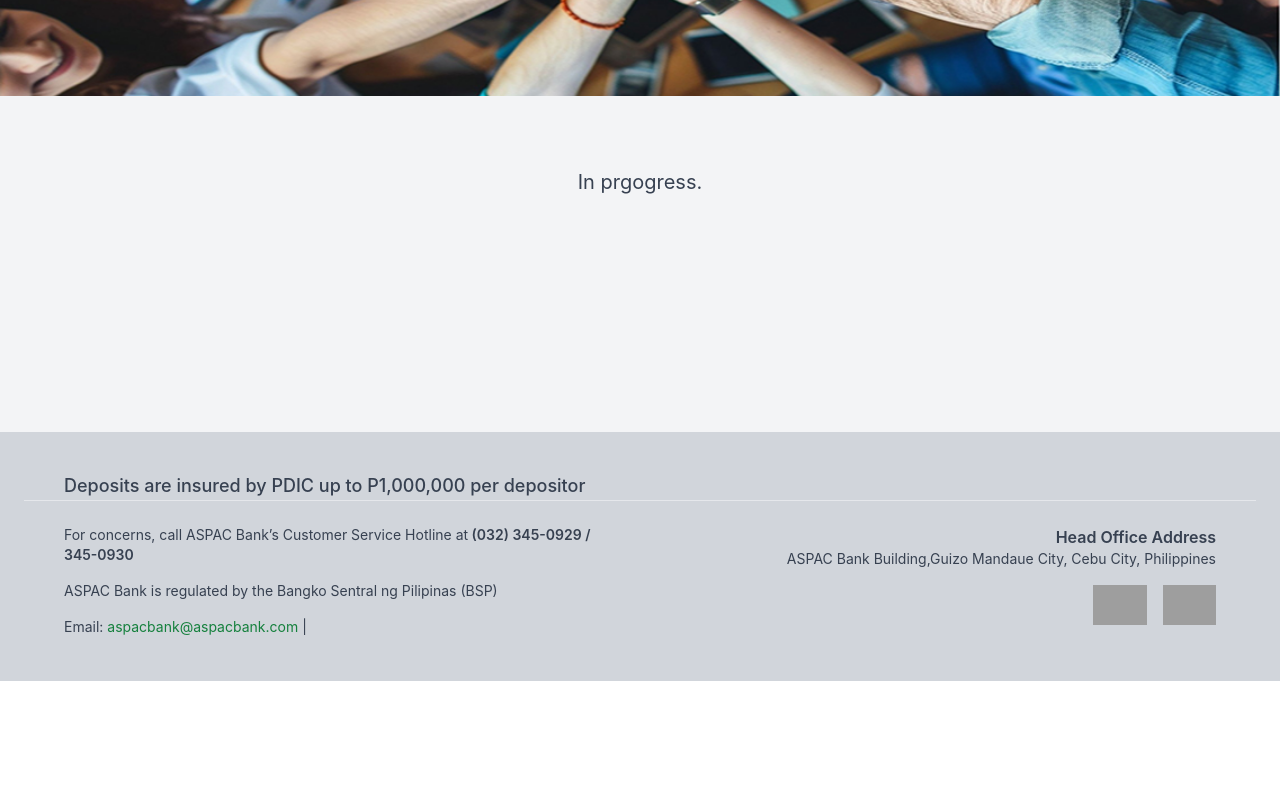
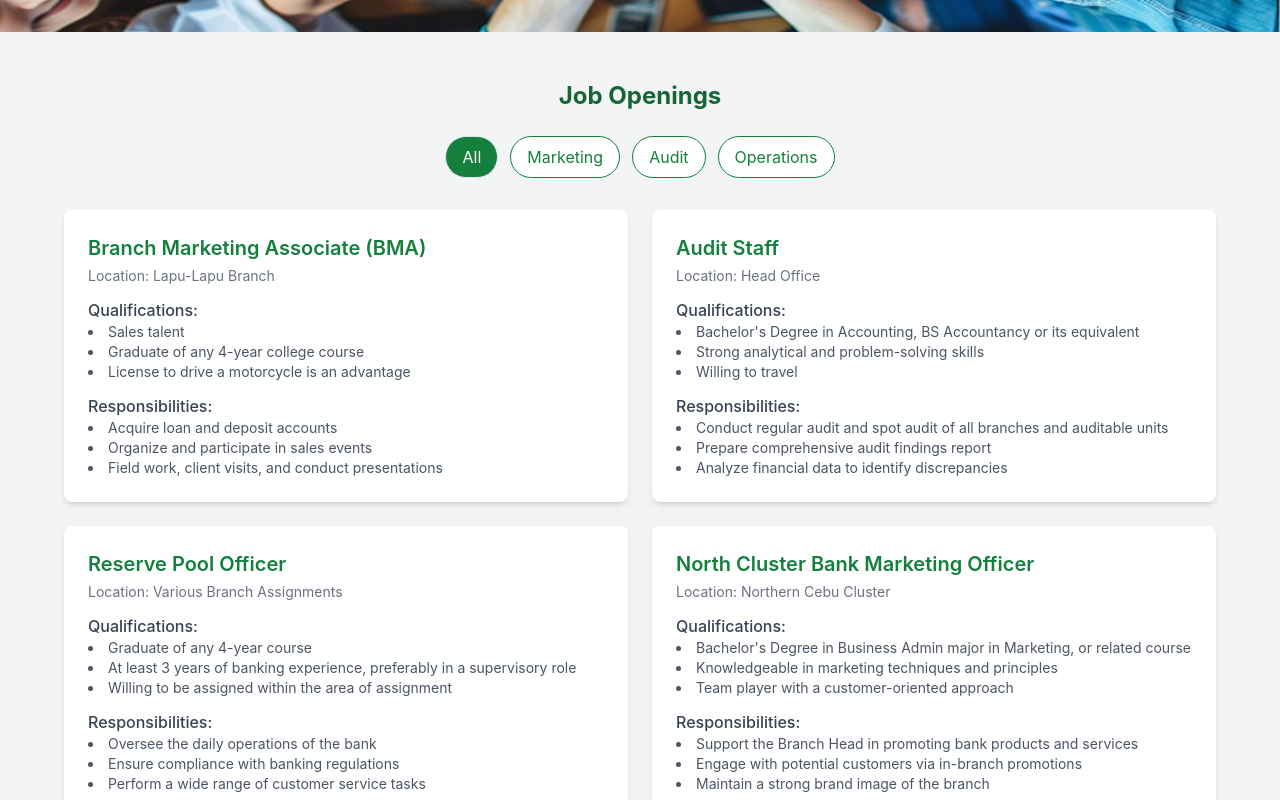
Before and after one commit to Christian-aspacbank/aspacbank, a React (Create React App) app: page /careers in a window 1280 px wide. Shown: the part 440-1240 px from the top of the page. Before the commit the page ends 1121 px from the top, so only its background shows below. Built offline with nearby package versions, Linux system fonts and the light colour scheme; grey boxes are pictures that could not be loaded.

Commit message:
Add security headers in vercel.json

```diff
--- a/src/Pages/Careers.tsx
+++ b/src/Pages/Careers.tsx
@@ -1,20 +1,91 @@
-import React from "react";
+import React, { useState } from "react";
 import { motion } from "framer-motion";
 
+const jobOpenings = [
+  {
+    title: "Branch Marketing Associate (BMA)",
+    location: "Lapu-Lapu Branch",
+    category: "Marketing",
+    qualifications: [
+      "Sales talent",
+      "Graduate of any 4-year college course",
+      "License to drive a motorcycle is an advantage"
+    ],
+    responsibilities: [
+      "Acquire loan and deposit accounts",
+      "Organize and participate in sales events",
+      "Field work, client visits, and conduct presentations"
+    ]
+  },
+  {
+    title: "Audit Staff",
+    location: "Head Office",
+    category: "Audit",
+    qualifications: [
+      "Bachelor's Degree in Accounting, BS Accountancy or its equivalent",
+      "Strong analytical and problem-solving skills",
+      "Willing to travel"
+    ],
+    responsibilities: [
+      "Conduct regular audit and spot audit of all branches and auditable units",
+      "Prepare comprehensive audit findings report",
+      "Analyze financial data to identify discrepancies"
+    ]
+  },
+  {
+    title: "Reserve Pool Officer",
+    location: "Various Branch Assignments",
+    category: "Operations",
+    qualifications: [
+      "Graduate of any 4-year course",
+      "At least 3 years of banking experience, preferably in a supervisory role",
+      "Willing to be assigned within the area of assignment"
+    ],
+    responsibilities: [
+      "Oversee the daily operations of the bank",
+      "Ensure compliance with banking regulations",
+      "Perform a wide range of customer service tasks"
+    ]
+  },
+  {
+    title: "North Cluster Bank Marketing Officer",
+    location: "Northern Cebu Cluster",
+    category: "Marketing",
+    qualifications: [
+      "Bachelor's Degree in Business Admin major in Marketing, or related course",
+      "Knowledgeable in marketing techniques and principles",
+      "Team player with a customer-oriented approach"
+    ],
+    responsibilities: [
+      "Support the Branch Head in promoting bank products and services",
+      "Engage with potential customers via in-branch promotions",
+      "Maintain a strong brand image of the branch"
+    ]
+  }
+];
+
+const uniqueCategories = ["All"].concat(Array.from(new Set(jobOpenings.map(job => job.category))));
+
 const Careers: React.FC = () => {
+  const [selectedCategory, setSelectedCategory] = useState("All");
+
+  const filteredJobs =
+    selectedCategory === "All"
+      ? jobOpenings
+      : jobOpenings.filter(job => job.category === selectedCategory);
+
   return (
     <motion.div
       initial={{ opacity: 0 }}
       animate={{ opacity: 1 }}
-      transition={{ duration: 1 }}
-      className="w-full min-h-screen bg-gray-100 py-16"
+      transition={{ duration: 0.8 }}
+      className="min-h-screen bg-gray-100"
     >
-      {/* Banner Section with Image */}
+      {/* Banner Section */}
       <div
- className="w-full py-24 text-center flex items-center justify-start px-16 h-[400px]"
- // Increased padding
+        className="w-full py-24 text-center flex items-center justify-start px-16 h-[400px] relative"
         style={{
-    backgroundImage: "url('Careers.jpg')", // Replace with your image path
+          backgroundImage: "url('Careers.jpg')",
           backgroundSize: "cover",
           backgroundPosition: "center",
         }}
@@ -24,17 +95,49 @@ const Careers: React.FC = () => {
         </h2>
       </div>
 
+      {/* Job Category Filter */}
+      <div className="container mx-auto text-center mt-12 px-4">
+        <h1 className="text-2xl font-bold text-green-800 mb-6">Job Openings</h1>
+        <div className="flex flex-wrap justify-center gap-3 mb-8">
+          {uniqueCategories.map((category, index) => (
+            <button
+              key={index}
+              onClick={() => setSelectedCategory(category)}
+              className={`px-4 py-2 rounded-full border transition ${
+                selectedCategory === category
+                  ? "bg-green-700 text-white"
+                  : "bg-white text-green-700 border-green-700"
+              }`}
+            >
+              {category}
+            </button>
+          ))}
+        </div>
 
-<br />
-
-
-
-      {/* Additional Information Section */}
-      <div className="container mx-auto text-center mt-12 px-4">
-        <h1 className="text-xl text-gray-700 mb-6">
-          In prgogress.
-        </h1>
-
+        {/* Job Listings */}
+        <div className="grid grid-cols-1 md:grid-cols-2 gap-6 max-w-6xl mx-auto pb-16">
+          {filteredJobs.map((job, index) => (
+            <div
+              key={index}
+              className="bg-white rounded-lg shadow-md p-6 text-left hover:shadow-lg transition"
+            >
+              <h2 className="text-xl font-semibold text-green-700 mb-1">{job.title}</h2>
+              <p className="text-sm text-gray-500 mb-2">Location: {job.location}</p>
+              <h3 className="font-medium text-gray-700 mt-3">Qualifications:</h3>
+              <ul className="list-disc list-inside text-sm text-gray-600 mb-3">
+                {job.qualifications.map((item, i) => (
+                  <li key={i}>{item}</li>
+                ))}
+              </ul>
+              <h3 className="font-medium text-gray-700">Responsibilities:</h3>
+              <ul className="list-disc list-inside text-sm text-gray-600">
+                {job.responsibilities.map((item, i) => (
+                  <li key={i}>{item}</li>
+                ))}
+              </ul>
+            </div>
+          ))}
+        </div>
       </div>
     </motion.div>
   );
```
Lines whose indentation alone changed are shown as unchanged.
